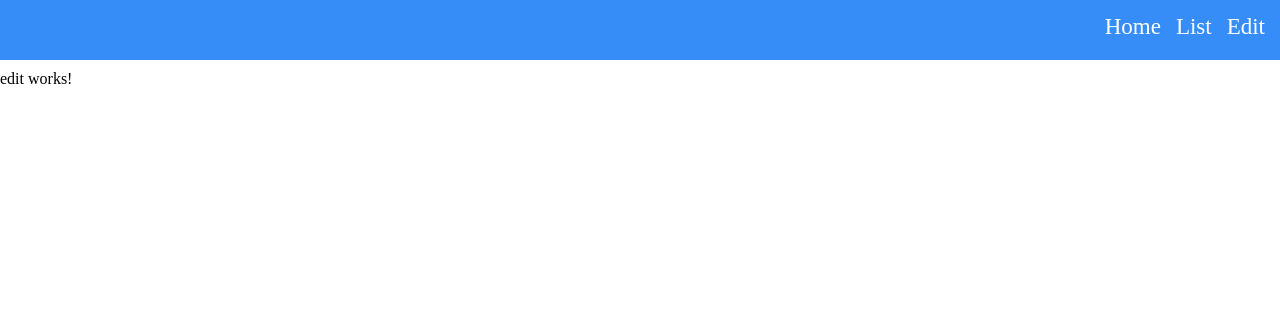
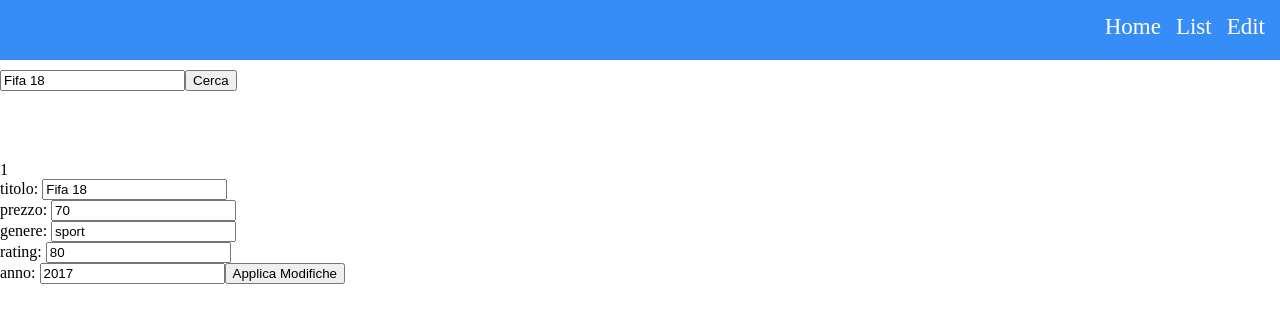
Before and after one commit to DavideBelvedere/ProgettoListaRouter, an Angular app: page /edit/1 in a window 1280 px wide. Shown: the top 322 px of the page. Built offline with nearby package versions, Linux system fonts and the light colour scheme.

Commit message:
funziona come il vecchio  progetto solo che usa i touter

```diff
--- a/src/app/app.module.ts
+++ b/src/app/app.module.ts
@@ -11,6 +11,7 @@ import { ListComponent } from './components/list/list.component';
 import { GamesRouterModule } from './routers/router.module';
 import { PageNotFoundComponent } from './components/page-not-found/page-not-found.component';
 import { ListVideogame } from './services/list-videogame.service';
+import { FormsModule } from '@angular/forms';
 
 
 @NgModule({
@@ -25,6 +26,7 @@ import { ListVideogame } from './services/list-videogame.service';
   ],
   imports: [
     BrowserModule,
+    FormsModule,
     GamesRouterModule
 
   ],
--- a/src/app/components/detail/detail.component.html
+++ b/src/app/components/detail/detail.component.html
@@ -1,3 +1,11 @@
 <p style="margin-top: 70px">
-    detail works!
+    id: {{currentGame?.id}}
+    <br><br> titolo: {{currentGame?.title}}
+    <br><br> prezzo: {{currentGame?.price}}
+    <br><br> src: {{currentGame?.imgUrl}}
+    <br><br> genere: {{currentGame?.genere}}
+    <br><br> rating: {{currentGame?.rating}}
+    <br><br> anno: {{currentGame?.anno}}
 </p>
+<button (click)="backList()">Indietro</button>
+<button (click)="goToEdit()">Modifica</button>
--- a/src/app/components/detail/detail.component.ts
+++ b/src/app/components/detail/detail.component.ts
@@ -1,4 +1,7 @@
 import { Component, OnInit } from '@angular/core';
+import { ActivatedRoute, Router } from '@angular/router';
+import { ListVideogame } from '../../services/list-videogame.service';
+import { VideoGame } from '../../class/Videogame';
 
 @Component({
   selector: 'app-detail',
@@ -6,10 +9,21 @@ import { Component, OnInit } from '@angular/core';
   styleUrls: ['./detail.component.css']
 })
 export class DetailComponent implements OnInit {
-
-  constructor() { }
-
-  ngOnInit() {
+  currentGame: VideoGame;
+  constructor(private router: ActivatedRoute, private listVideogames: ListVideogame,private utilityRouter: Router) {//ActivatedRoute rappresenta il route corrente
+    this.router.params.subscribe(params => {//
+      if (params['id'] != '' && params['id'] != null) {
+        this.currentGame = this.listVideogames.getGameById(params['id']);
+      }
+    });
+  }
+  backList(){
+    this.utilityRouter.navigate(['/list']);
+  }
+  goToEdit(){
+    this.utilityRouter.navigate(['/edit/'+this.currentGame.$id]); //setta l'id quando si va nella pagina detail
   }
 
+  ngOnInit(){}
+
 }
--- a/src/app/components/edit/edit.component.html
+++ b/src/app/components/edit/edit.component.html
@@ -1,3 +1,13 @@
-<p style="margin-top: 70px">
-    edit works!
-</p>
+<div style="margin-top: 70px">
+    <input type="text" [(ngModel)]="searchBar"><button (click)="search()">Cerca</button>
+
+</div>
+<div *ngIf="trovato" style="margin-top: 70px">
+    {{currentGame.id}}<br> titolo: <input type="text" [(ngModel)]="currentGame.title" /><br> prezzo: <input type="text" [(ngModel)]="currentGame.price" /><br> genere: <input type="text" [(ngModel)]="currentGame.genere" /><br> rating: <input type="text"
+        [(ngModel)]="currentGame.rating" /><br> anno: <input type="text" [(ngModel)]="currentGame.anno" />
+
+    <button (click)="edit()">Applica Modifiche</button>
+</div>
+<div *ngIf="errore">
+    hai sbagliato a cercare
+</div>
--- a/src/app/components/edit/edit.component.ts
+++ b/src/app/components/edit/edit.component.ts
@@ -1,4 +1,8 @@
 import { Component, OnInit } from '@angular/core';
+import { FormsModule } from '@angular/forms';
+import { VideoGame } from '../../class/Videogame';
+import { ActivatedRoute, Router } from '@angular/router';
+import { ListVideogame } from '../../services/list-videogame.service';
 
 @Component({
   selector: 'app-edit',
@@ -7,9 +11,62 @@ import { Component, OnInit } from '@angular/core';
 })
 export class EditComponent implements OnInit {
 
-  constructor() { }
+  currentGame: VideoGame;
+  searchBar: string = "";
+  loadedFromDetail = false;
+  trovato = false;
+  errore = false;
+  constructor(private router: ActivatedRoute, private listVideogames: ListVideogame, private utilityRouter: Router) {//ActivatedRoute rappresenta il route corrente
+    this.router.params.subscribe(params => {//
+      if (params['id'] != '' && params['id'] != null) {
+        this.currentGame = this.listVideogames.getGameById(params['id']);
+        this.loadedFromDetail = true;
+      } else {
+        this.loadedFromDetail = false;
+      }
+    });
+  }
 
   ngOnInit() {
+    if (this.loadedFromDetail && this.currentGame && this.currentGame.$title != "") {
+      this.searchBar = this.currentGame.$title;
+      this.trovato = true;
+    }
+  }
+
+
+  search() {
+    if (this.searchBar && this.searchBar != "") {
+      this.trovato = false;
+      for (let game of this.listVideogames.getVideogameList()) {
+        if (game.$title.toLowerCase() === this.searchBar.toLocaleLowerCase()) {
+          this.trovato = true;
+          this.currentGame = game;
+          this.errore = false;
+          break;
+        }
+      }
+
+      if (!this.trovato) {
+        this.errore = true;
+
+      }
+
+    }
+  }
+  goToDetail() {
+    this.utilityRouter.navigate(['/detail/' + this.currentGame.$id]); //setta l'id quando si va nella pagina detail
+  }
+
+  edit() {
+    this.listVideogames.editData(this.currentGame);
+    alert("modifiche applicate correttamente");
+    this.goToDetail();
+
+  }
+
+  ngOnDestroy() {
+
   }
 
 }
```
